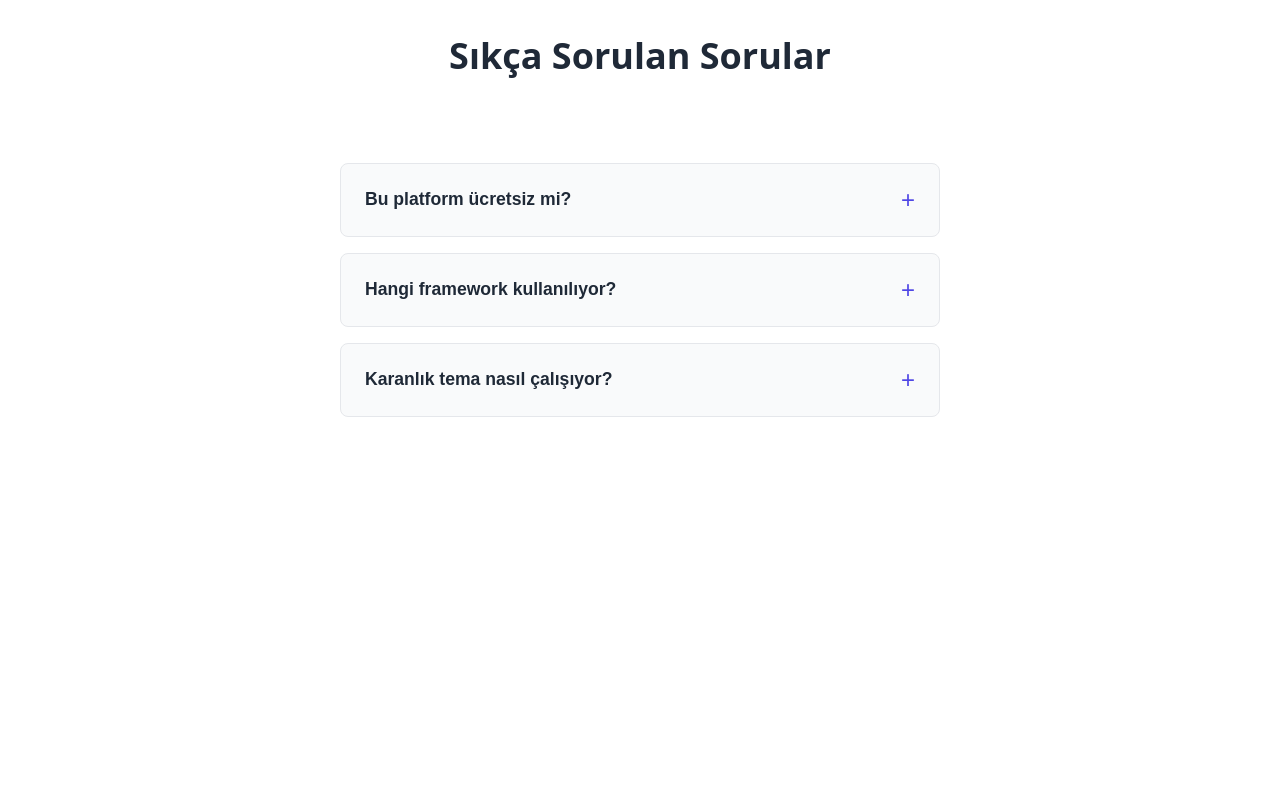
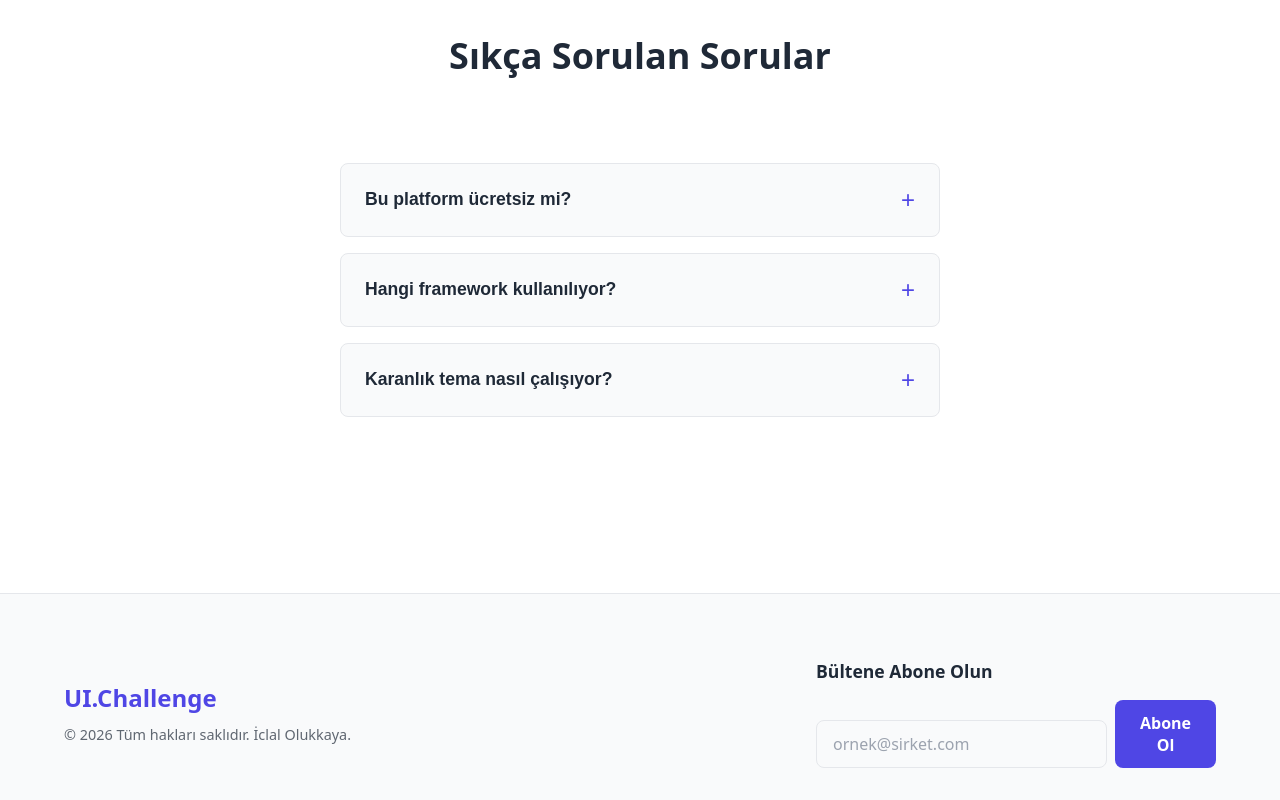
Before and after one commit to iclalolkky/Challange, a website built with Vite: page index.html in a window 1280 px wide. Shown: the part 1353-2153 px from the top of the page. Before the commit the page ends 1882 px from the top, so only its background shows below. Built offline with nearby package versions, Linux system fonts and the light colour scheme.

Commit message:
feat: add footer section with newsletter subscription

```diff
--- a/src/main.ts
+++ b/src/main.ts
@@ -3,6 +3,7 @@ import { createButton } from './components/Button/Button';
 import { createModal } from './components/Modal/Modal';
 import { createCard } from './components/Card/Card';
 import { createAccordion } from './components/Accordion/Accordion';
+import { createInput } from './components/Input/Input';
 
 const headerSection = document.querySelector<HTMLElement>('#header');
 
@@ -138,3 +139,65 @@ if (faqSectionEl) {
   container.appendChild(accordion);
   faqSectionEl.appendChild(container);
 }
+
+const footerSectionEl = document.querySelector<HTMLElement>('#footer');
+
+if (footerSectionEl) {
+  const container = document.createElement('div');
+  container.classList.add('container', 'footer__container');
+
+  const infoDiv = document.createElement('div');
+  infoDiv.classList.add('footer__info');
+
+  const logo = document.createElement('div');
+  logo.classList.add('footer__logo');
+  logo.textContent = 'UI.Challenge';
+
+  const copyright = document.createElement('p');
+  copyright.classList.add('footer__copyright');
+  copyright.textContent = '© 2026 Tüm hakları saklıdır. İclal Olukkaya.';
+
+  infoDiv.appendChild(logo);
+  infoDiv.appendChild(copyright);
+
+  const newsletterDiv = document.createElement('div');
+  newsletterDiv.classList.add('footer__newsletter');
+
+  const newsletterTitle = document.createElement('h3');
+  newsletterTitle.textContent = 'Bültene Abone Olun';
+
+  const formDiv = document.createElement('div');
+  formDiv.classList.add('footer__newsletter-form');
+
+  const emailInput = createInput({
+    label: '',
+    id: 'newsletter-email',
+    type: 'email',
+    placeholder: 'ornek@sirket.com',
+    required: true
+  });
+
+  const submitBtn = createButton({
+    text: 'Abone Ol',
+    variant: 'primary',
+    onClick: () => {
+      const inputEl = emailInput.querySelector('input');
+      if (inputEl && inputEl.value.includes('@') && inputEl.value.includes('.')) {
+        alert(`Teşekkürler! ${inputEl.value} adresi bültene başarıyla kaydedildi.`);
+        inputEl.value = '';
+      } else {
+        alert('Lütfen geçerli bir e-posta adresi giriniz.');
+      }
+    }
+  });
+
+  formDiv.appendChild(emailInput);
+  formDiv.appendChild(submitBtn);
+
+  newsletterDiv.appendChild(newsletterTitle);
+  newsletterDiv.appendChild(formDiv);
+
+  container.appendChild(infoDiv);
+  container.appendChild(newsletterDiv);
+  footerSectionEl.appendChild(container);
+}
--- a/src/styles/_layout.scss
+++ b/src/styles/_layout.scss
@@ -105,3 +105,65 @@
     margin-bottom: 3rem;
   }
 }
+
+.footer {
+  background-color: var(--card-bg);
+  border-top: 1px solid var(--border-color);
+  padding: 4rem 0 2rem;
+  margin-top: 4rem;
+
+  &__container {
+    display: flex;
+    flex-direction: column;
+    gap: 2rem;
+    align-items: center;
+    text-align: center;
+
+    @include md {
+      flex-direction: row;
+      justify-content: space-between;
+      text-align: left;
+    }
+  }
+
+  &__info {
+    display: flex;
+    flex-direction: column;
+    gap: 0.5rem;
+  }
+
+  &__logo {
+    font-size: 1.5rem;
+    font-weight: 800;
+    color: var(--primary-color);
+  }
+
+  &__copyright {
+    color: var(--text-color);
+    opacity: 0.7;
+    font-size: 0.9rem;
+  }
+
+  &__newsletter {
+    display: flex;
+    flex-direction: column;
+    gap: 1rem;
+    width: 100%;
+    max-width: 400px;
+
+    h3 {
+      color: var(--text-color);
+      font-size: 1.1rem;
+    }
+
+    &-form {
+      display: flex;
+      gap: 0.5rem;
+      align-items: flex-end;
+
+      .input-group {
+        margin-bottom: 0;
+      }
+    }
+  }
+}
```
